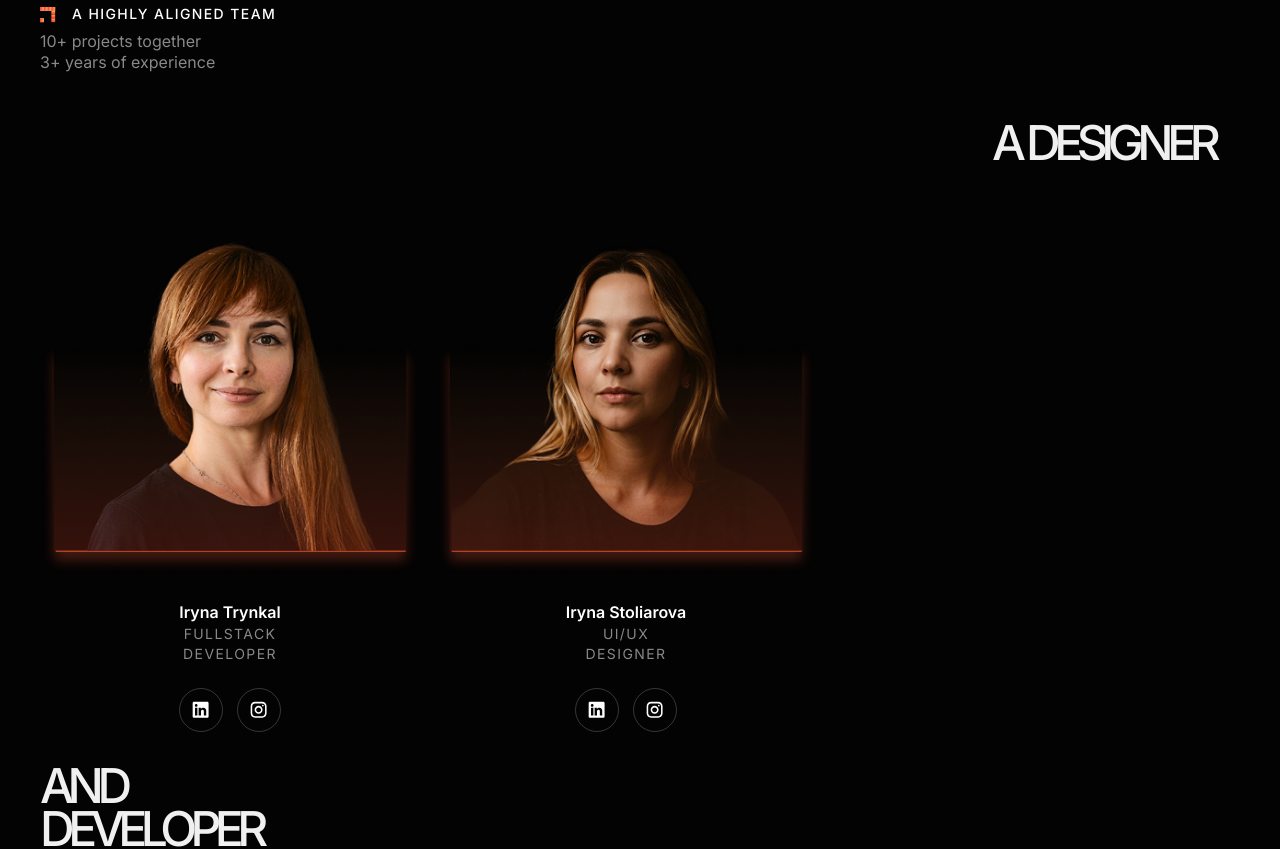
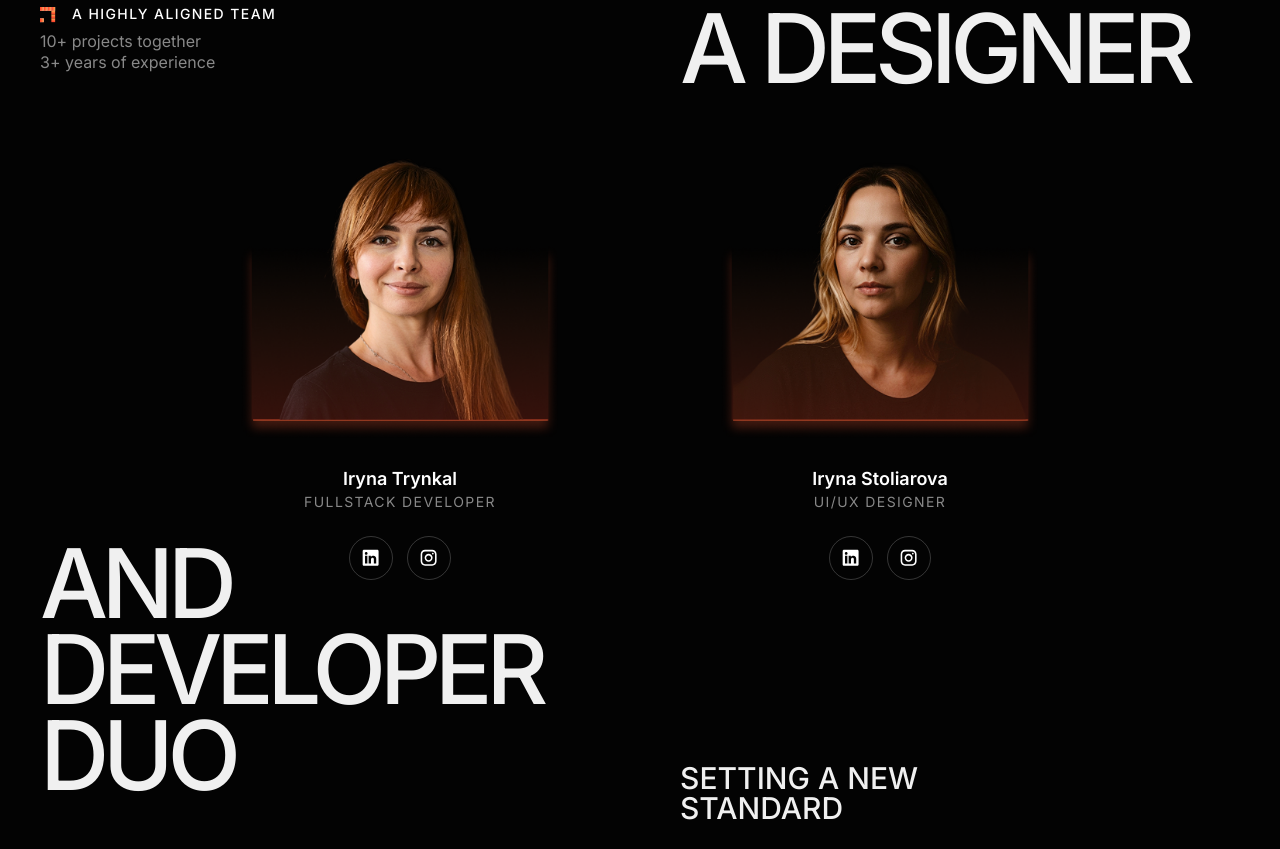
Before and after one commit to IraMira333/dezdevteam, a Next.js app: page /en in a window 1280 px wide. Shown: the part 6020-6869 px from the top of the page. Built offline with nearby package versions, Linux system fonts and the light colour scheme.

Commit message:
Updated styles for tab and bigger screens

```diff
--- a/messages/uk.json
+++ b/messages/uk.json
@@ -22,7 +22,7 @@
     "service8": "Перенесення сайту (хостинг / домен)",
     "technTitle": "Технології, які ми використовуємо",
     "teamTitle": "спрацьована команда",
-    "teamText1": "Дует дизайнера",
+    "teamText1": "Дует \nдизайнера",
     "teamText2": "та розробника,",
     "teamText3": "що формує новий стандарт",
     "teamProjects": "10+ проєктів разом",
--- a/src/app/[locale]/globals.css
+++ b/src/app/[locale]/globals.css
@@ -18,6 +18,9 @@
   --breakpoint-tab: 768px;
   --breakpoint-prepc: 1260px;
   --breakpoint-pc: 1440px;
+
+  /* Розміри шрифтів */
+  --text-36: 36px;
 
   /* 🪞 Тіні */
   --shadow-button: 4px 4px 0 0 var(--color-black);
--- a/src/components/main/Offer.tsx
+++ b/src/components/main/Offer.tsx
@@ -23,7 +23,7 @@ export const Offer = () => {
         <p className="text-whitef0 pc:w-[calc(100%-100px)] pc:text-9xl prepc:text-8xl prepc:w-2/3 tab:w-1/2 tab:text-6xl w-87.5 text-5xl leading-[90%] font-medium tracking-[-6.44px] whitespace-pre-line uppercase">
           {t.rich("offerText1", { grey: (chunk) => <span className="text-grey88">{chunk}</span> })}
         </p>
-        <p className="text-whitef0 tab:mx-auto tab:w-60 prepc:text-3xl prepc:w-70 pc:text-[36px] pc:w-88 mr-0 ml-auto w-46 text-2xl leading-[100%] font-medium tracking-[0%] uppercase">
+        <p className="text-whitef0 tab:mx-auto tab:w-60 prepc:text-3xl prepc:w-70 pc:text-36 pc:w-88 mr-0 ml-auto w-46 text-2xl leading-[100%] font-medium tracking-[0%] uppercase">
           {t("offerText2")}
         </p>
       </div>
--- a/src/components/main/team/Team.tsx
+++ b/src/components/main/team/Team.tsx
@@ -10,25 +10,30 @@ export const Team = () => {
   const t = useTranslations("HomePage");
   const locale = useLocale();
   return (
-    <section className="bg-black03 casual-container pt-4 pb-15">
-      <div className="mb-12">
+    <section className="bg-black03 casual-container prepc:pb-18 pc:pb-26 overflow-hidden pt-4 pb-15">
+      <div className="tab:flex tab:mb-0 mb-8">
+        <div className="tab:w-2/5 mb-12">
           <Subtitle text={t("teamTitle")} className="mb-2" />
           <p className="text-base leading-[130%] tracking-[0%]">{t("teamProjects")}</p>
           <p className="text-base leading-[130%] tracking-[0%]">{t("teamYears")}</p>
         </div>
-      <div>
-        <p className="text-whitef0 mr-0 mb-8 ml-auto w-62 text-5xl leading-[90%] font-medium -tracking-[6.44px] uppercase">
+
+        <div className="tab:w-3/5">
+          <p className="text-whitef0 pc:text-9xl pc:w-full prepc:text-8xl tab:text-6xl prepc:w-140 tab:w-82 mr-0 ml-auto w-62 text-5xl leading-[90%] font-medium -tracking-[6.44px] whitespace-pre-line uppercase">
             {t("teamText1")}
           </p>
-        <div className="mb-8 flex gap-4">
+        </div>
+      </div>
+      <div className="tab:mb-0 prepc:justify-center prepc:gap-40 mx-auto mb-8 flex w-[80%] justify-around gap-4">
         {teamData.map((member) => (
           <TeamCard key={member.en.name} data={member} locale={locale as LocaleType} />
         ))}
       </div>
-        <p className="text-whitef0 mb-6 w-75 text-5xl leading-[90%] font-medium -tracking-[6.44px] uppercase">
+      <div className="tab:flex tab:-mt-10">
+        <p className="text-whitef0 pc:text-9xl pc:w-220 prepc:text-8xl tab:text-6xl tab:w-94 prepc:w-160 pc:mb-8 mb-6 w-75 text-5xl leading-[90%] font-medium -tracking-[6.44px] uppercase">
           {t("teamText2")}
         </p>
-        <p className="text-whitef0 mr-1 ml-auto w-60 text-2xl leading-[100%] font-medium tracking-[0%] uppercase">
+        <p className="text-whitef0 tab:self-end prepc:text-3xl pc:text-36 prepc:w-76 pc:w-88 tab:mx-0 mr-1 ml-auto w-60 text-2xl leading-[100%] font-medium tracking-[0%] uppercase">
           {t("teamText3")}
         </p>
       </div>
--- a/src/components/main/team/TeamCard.tsx
+++ b/src/components/main/team/TeamCard.tsx
@@ -8,7 +8,7 @@ import { SocialLink } from "../../shared/SocialLink";
 export const TeamCard = ({ data, locale }: { data: TeamMember; locale: LocaleType }) => {
   return (
     <div className="flex flex-col items-center gap-6 text-center">
-      <div className="aspect-square">
+      <div className="tab:max-w-64 prepc:max-w-80 aspect-square">
         <Image
           src={data.photo}
           alt={data[locale].name}
@@ -18,10 +18,12 @@ export const TeamCard = ({ data, locale }: { data: TeamMember; locale: LocaleTyp
         />
       </div>
       <div>
-        <h3 className="text-whiteff text-base leading-[150%] font-semibold tracking-[0%]">
+        <h3 className="text-whiteff tab:text-lg text-base leading-[150%] font-semibold tracking-[0%]">
           {data[locale].name}
         </h3>
-        <p className="mx-auto w-25 leading-[143%] tracking-[1.4px] uppercase">{data.role}</p>
+        <p className="tab:w-fit mx-auto w-25 leading-[143%] tracking-[1.4px] uppercase">
+          {data.role}
+        </p>
       </div>
       <div className="flex gap-3.5">
         {data.media.map((m) => (
```
Lines whose indentation alone changed are shown as unchanged.
